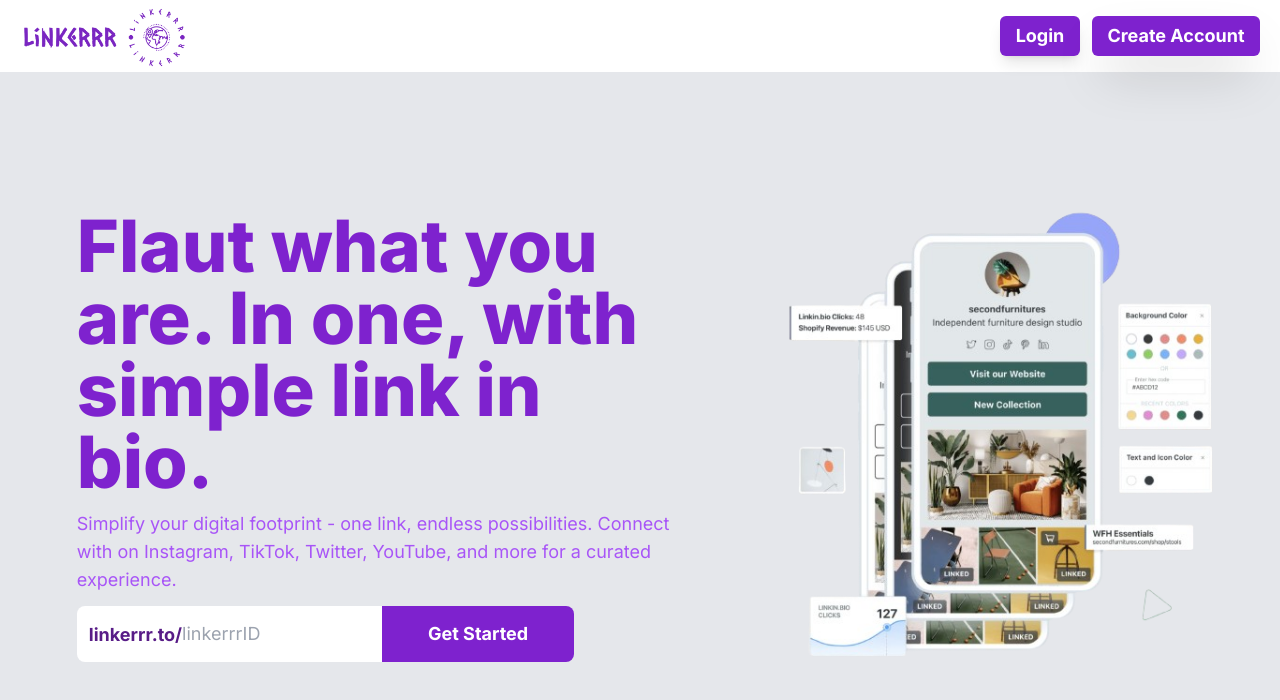
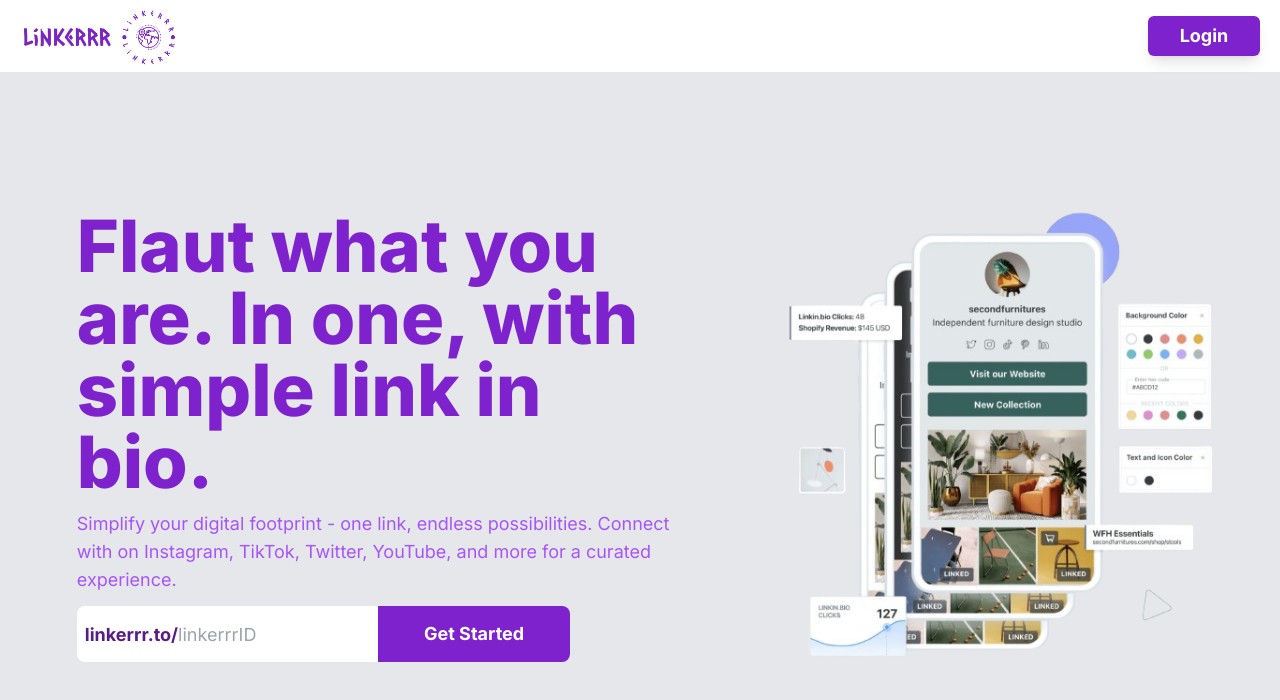
Before and after one commit to RishabhSharma96/Linkerrr, a Next.js app: page / in a window 1280 px wide. Shown: the top 700 px of the page. Built offline with nearby package versions, Linux system fonts and the light colour scheme; no server answers.

Commit message:
ui fixes

```diff
--- a/src/app/(app)/layout.js
+++ b/src/app/(app)/layout.js
@@ -5,6 +5,7 @@ import { Loginoptions } from "../api/auth/[...nextauth]/route";
 import { redirect } from "next/navigation";
 import AccountSidebar from "@/components/AccountSidebar";
 import { Page } from "@/models/Page";
+import Navbar from "@/components/Navbar";
 
 const inter = Inter({ subsets: ["latin"] });
 
@@ -26,12 +27,12 @@ export default async function AppLayout({ children }) {
     <html lang="en">
       <body className="poppins">
 
-        <div className="flex">
-          <div className="fixed">
-            <AccountSidebar image={session?.user?.image} page={pageInfoWithEmail}/>
+        <div className={pageInfoWithEmail ? "flex " : "flex flex-col"}>
+          <div className={pageInfoWithEmail ? "fixed" : ""}>
+            {pageInfoWithEmail ? <AccountSidebar image={session?.user?.image} page={pageInfoWithEmail} /> : <Navbar />}
           </div>
 
-          <div className="pl-[15rem] bg-gray-200 w-full h-full">
+          <div className={pageInfoWithEmail ? "pl-[15rem]" : "" + "bg-gray-200 w-full h-full"}>
             {children}
           </div>
         </div>
--- a/src/app/(default)/login/page.jsx
+++ b/src/app/(default)/login/page.jsx
@@ -17,7 +17,7 @@ const LoginPage = () => {
     return (
         <div className="h-[91vh] w-full bg-gray-200 flex items-center justify-center">
 
-            <div className="flex justify-center items-center w-[40%] pl-12">
+            <div className="hidden md:flex justify-center items-center w-[40%] pl-12">
                 <Image
                     src={'/images/LinkerrrLoginSider.png'}
                     height={1300}
@@ -27,11 +27,11 @@ const LoginPage = () => {
             </div>
 
             <div
-                className="flex flex-col items-center justify-center gap-2 w-[60%]">
+                className="flex flex-col items-center justify-center gap-2 w-[90%] md:w-[60%]">
                 <div className='mix-blend-multiply'>
                     <Image src="/images/LinkerrrLogo.png" width={250} height={250} alt="Company logo" />
                 </div>
-                <span className="text-purple-700 font-bold text-lg flex justify-center items-center">Linkerrr works seemingly fast with Google Accounts</span>
+                <span className="text-purple-700 font-bold text-lg flex justify-center items-center text-center">Linkerrr works seemingly fast with Google Accounts</span>
                 <LoginButton />
             </div>
         </div >
--- a/src/app/(default)/page.js
+++ b/src/app/(default)/page.js
@@ -11,9 +11,9 @@ export default async function Home() {
     <div>
       <div className="h-[91vh] w-full bg-gray-200 flex">
 
-        <div className="flex justify-center items-center lg:w-[60%] w-[90%] flex-col gap-3">
+        <div className="flex justify-center items-center lg:w-[60%] w-[100%] flex-col gap-3">
           <p className="text-3xl md:text-7xl w-[80%] font-extrabold text-purple-700">Flaut what you are. In one, with simple link in bio.</p>
-          <p className="text-lg w-[80%] text-purple-500 ">Simplify your digital footprint - one link, endless possibilities. Connect with on Instagram, TikTok, Twitter, YouTube, and more for a curated experience.</p>
+          <p className="text-md md:text-lg w-[80%] text-purple-500 ">Simplify your digital footprint - one link, endless possibilities. Connect with on Instagram, TikTok, Twitter, YouTube, and more for a curated experience.</p>
           <HeroForm user_name={session?.user} />
         </div>
 
--- a/src/components/AccountSidebar.jsx
+++ b/src/components/AccountSidebar.jsx
@@ -21,12 +21,12 @@ const AccountSidebar = ({ image, page }) => {
                     </div>
 
                     <div >
-                        <Link target="_blank" href={'/' + page.uri} className='flex gap-2 items-center justify-center mt-4'>
+                        <Link target="_blank" href={'/' + page?.uri} className='flex gap-2 items-center justify-center mt-4'>
                             <svg xmlns="http://www.w3.org/2000/svg" fill="none" viewBox="0 0 24 24" strokeWidth={1.5} stroke="currentColor" className="w-7 h-7 text-purple-600">
                                 <path strokeLinecap="round" strokeLinejoin="round" d="M13.19 8.688a4.5 4.5 0 0 1 1.242 7.244l-4.5 4.5a4.5 4.5 0 0 1-6.364-6.364l1.757-1.757m13.35-.622 1.757-1.757a4.5 4.5 0 0 0-6.364-6.364l-4.5 4.5a4.5 4.5 0 0 0 1.242 7.244" />
                             </svg>
                             <span className='text-purple-500 font-extrabold text-2xl'>/</span>
-                            <span className='text-purple-500 font-bold text-xl'>{page.uri}</span>
+                            <span className='text-purple-500 font-bold text-xl'>{page?.uri}</span>
                         </Link>
                     </div>
                     <div className="flex flex-col gap-3 mt-8">
--- a/src/components/LinkButttons.jsx
+++ b/src/components/LinkButttons.jsx
@@ -23,7 +23,7 @@ const allButtons = [
 
 const LinkButttons = ({ page, session }) => {
 
-    const pageButtonKeys = Object.keys(page.buttons)
+    const pageButtonKeys = Object?.keys(page?.buttons)
     const pageButtonValues = pageButtonKeys.map(l => allButtons.find(b => b.label === l))
 
     const [addedButton, setAddedButton] = useState(pageButtonValues)
--- a/src/components/Navbar.jsx
+++ b/src/components/Navbar.jsx
@@ -18,8 +18,8 @@ const Navbar = async () => {
           <Link href={'/'}>
             <Image
               src="/images/LinkerrrLogo.png"
-              width={170}
-              height={130}
+              width={160}
+              height={120}
               alt='Linkerrr logo'
             />
           </Link>
@@ -27,15 +27,18 @@ const Navbar = async () => {
       </div>
 
       {!session ?
-        <div className='flex gap-3 '>
-          <Link href={'/login'}><button className='bg-purple-700 font-bold text-white rounded-md text-lg h-[2.5rem] w-[5rem] shadow-lg'>Login</button></Link>
-          <button htmlFor="usernameinput" className='bg-purple-700 font-bold text-white rounded-md text-lg h-[2.5rem] w-[10.5rem] shadow-2xl'>Create Account</button>
-        </div> :
-        <div className='flex gap-3 '>
-          <Link href={'/account'}><button className='font-bold text-purple-700 rounded-lg text-lg h-[2.5rem] w-[10rem] shadow-md'>
+        <>
+          <div className='md:flex flex-col items-center md:flex-row gap-3'>
+            <Link href={'/login'}><button className='bg-purple-700 font-bold text-white rounded-md text-lg h-[2.5rem] w-[5rem] md:w-[7rem] shadow-lg'>Login</button></Link>
+          </div>
+        </> :
+        <div className='flex gap-2 '>
+          <Link href={'/account'}><button className='font-bold text-purple-700 rounded-lg text-lg h-[2.5rem] w-[10rem] shadow-md mr-[-15px] md:mr-0'>
             Hello, {(session?.user?.name).slice(0, 7)}{(session?.user?.name).length > 7 ? ".." : ""}
           </button></Link>
-          <LogoutButton />
+          <div className='hidden md:flex'>
+            <LogoutButton />
+          </div>
         </div>
       }
 
--- a/src/forms/HeroForm.jsx
+++ b/src/forms/HeroForm.jsx
@@ -35,15 +35,17 @@ const HeroForm = ({ user_name }) => {
     }
 
     return (
-        <form className="w-[80%]">
-            <span className="pl-3 pt-[1.1rem] pb-[1.1rem] bg-white text-lg text-purple-900 rounded-l-lg font-bold">linkerrr.to/</span>
-            <input
-                type="text"
-                placeholder="linkerrrID"
-                className="h-[3.5rem] outline-none text-lg text-gray-400 w-[200px]"
-                onChange={e => setUsername(e.target.value)}
-            />
-            <button type="submit" onClick={handleCreateAccount} className="h-[3.5rem] bg-purple-700 text-white font-bold w-[12rem] text-lg rounded-r-lg hover:bg-white hover:text-purple-700 : hover:border-purple-700 hover:border-2 transition-all">Get Started</button>
+        <form className="w-[80%] flex flex-col items-center justify-center md:flex md:flex-row md:items-start md:justify-normal">
+            <div>
+                <span className="pl-2 pt-[1.1rem] pb-[1.1rem] bg-white text-lg text-purple-900 rounded-l-lg font-bold">linkerrr.to/</span>
+                <input
+                    type="text"
+                    placeholder="linkerrrID"
+                    className="h-[3.5rem] outline-none rounded-r-lg md:rounded-r-none text-lg text-gray-400 w-[150px] md:w-[200px]"
+                    onChange={e => setUsername(e.target.value)}
+                />
+            </div>
+            <button type="submit" onClick={handleCreateAccount} className="h-[3.5rem] bg-purple-700 text-white font-bold w-[12rem] text-lg rounded-lg md:rounded-r-lg md:rounded-l-none hover:bg-white hover:text-purple-700 : hover:border-purple-700 hover:border-2 transition-all mt-4 md:mt-0">Get Started</button>
         </form>
     )
 }
```
Also changed, not shown: src/app/(app)/account/page.jsx (+4 -4 lines), src/forms/UsernameForm.jsx (+10 -7 lines).
